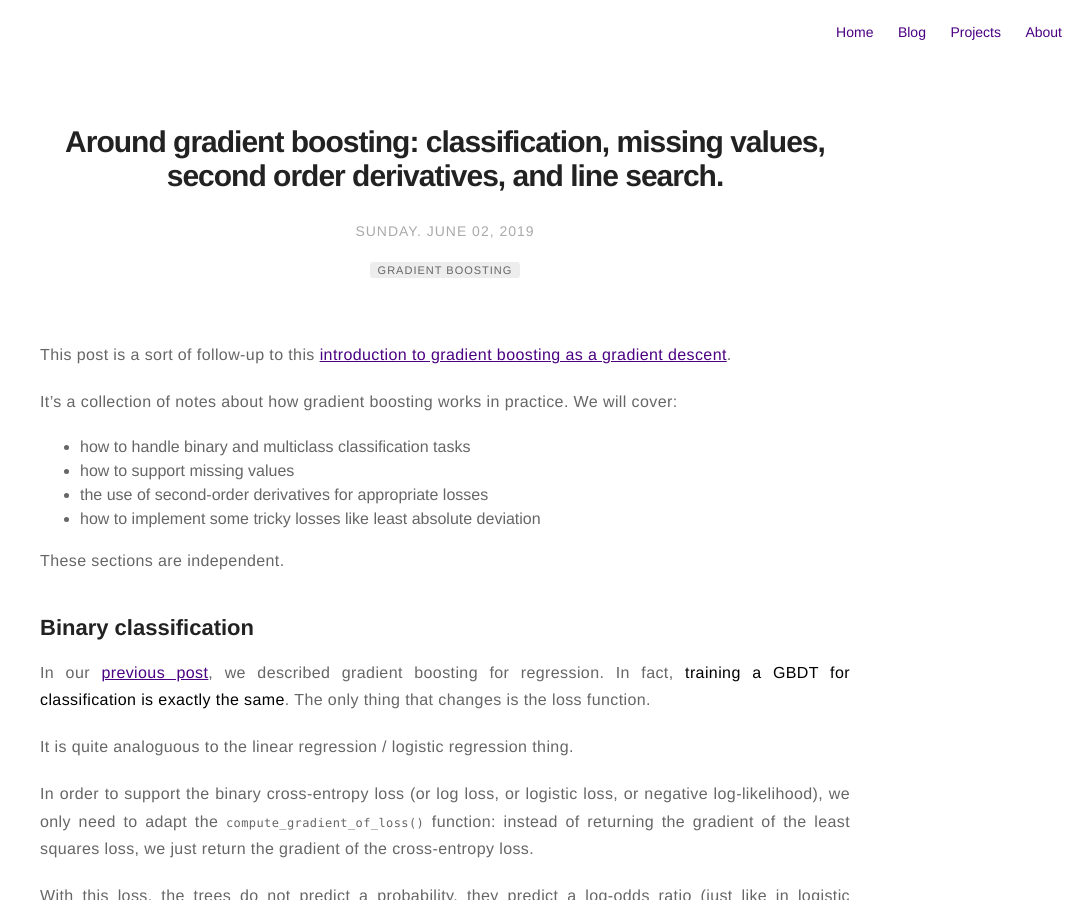
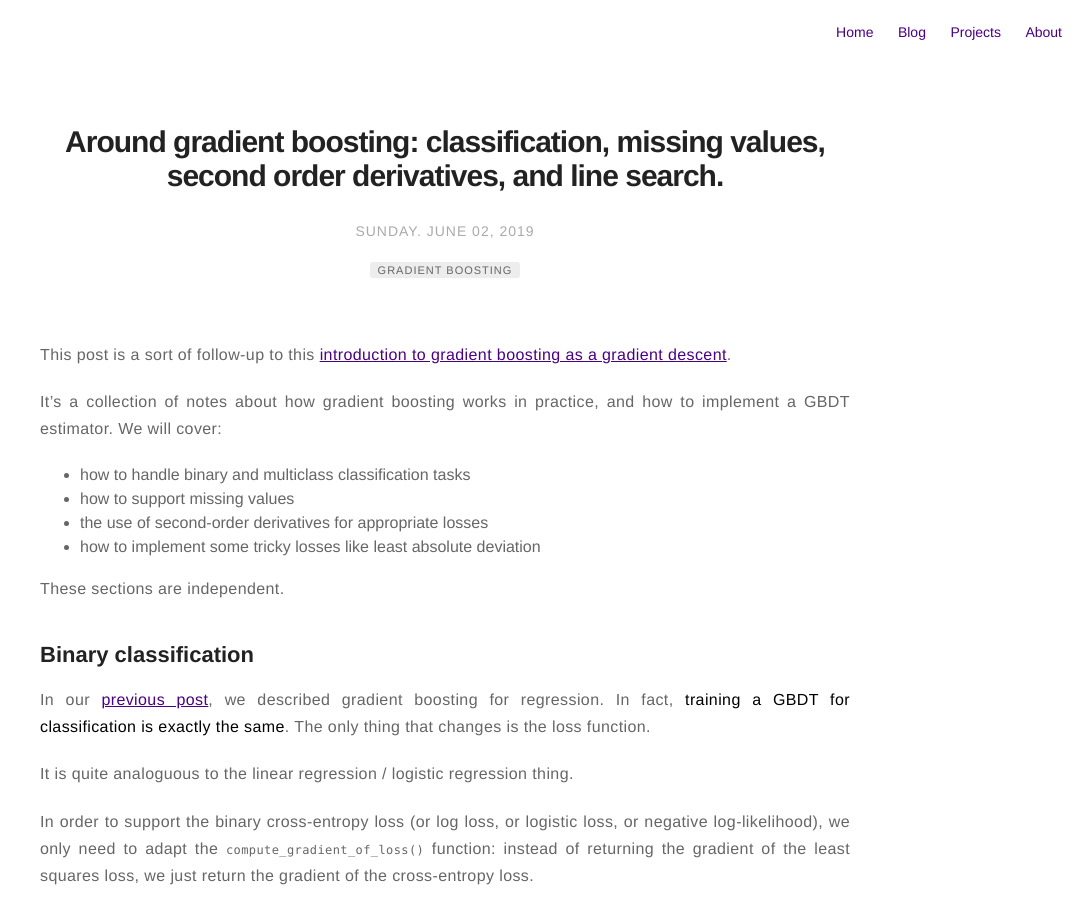
Before and after one commit to NicolasHug/nicolashug.github.io, a Jekyll site: the page built from _posts/2019-06-02-around_gradient_boosting.md, in a window 1280 px wide and 900 px high. Shown: the whole window, without its empty margins (195-1280 px from the left). Built offline with Jekyll 4.4.1, drawn with Linux system fonts in a browser that asks for light colours; formulas are drawn with MathJax 3; comment, search, counter and statistics services are not loaded.

Commit message:
minor additions to gbdt posts

```diff
--- a/_posts/2019-06-02-around_gradient_boosting.md
+++ b/_posts/2019-06-02-around_gradient_boosting.md
@@ -11,8 +11,8 @@ author: nico
 This post is a sort of follow-up to this [introduction to gradient boosting
 as a gradient descent]({% post_url 2019-06-01-gradient_boosting_descent%}).
 
-It's a collection of notes about how gradient boosting works in practice.
-We will cover:
+It's a collection of notes about how gradient boosting works in practice, and
+how to implement a GBDT estimator. We will cover:
 
 - how to handle binary and multiclass classification tasks
 - how to support missing values
```
Also changed, not shown: _posts/2019-06-01-gradient_boosting_descent.md (+2 -0 lines).
